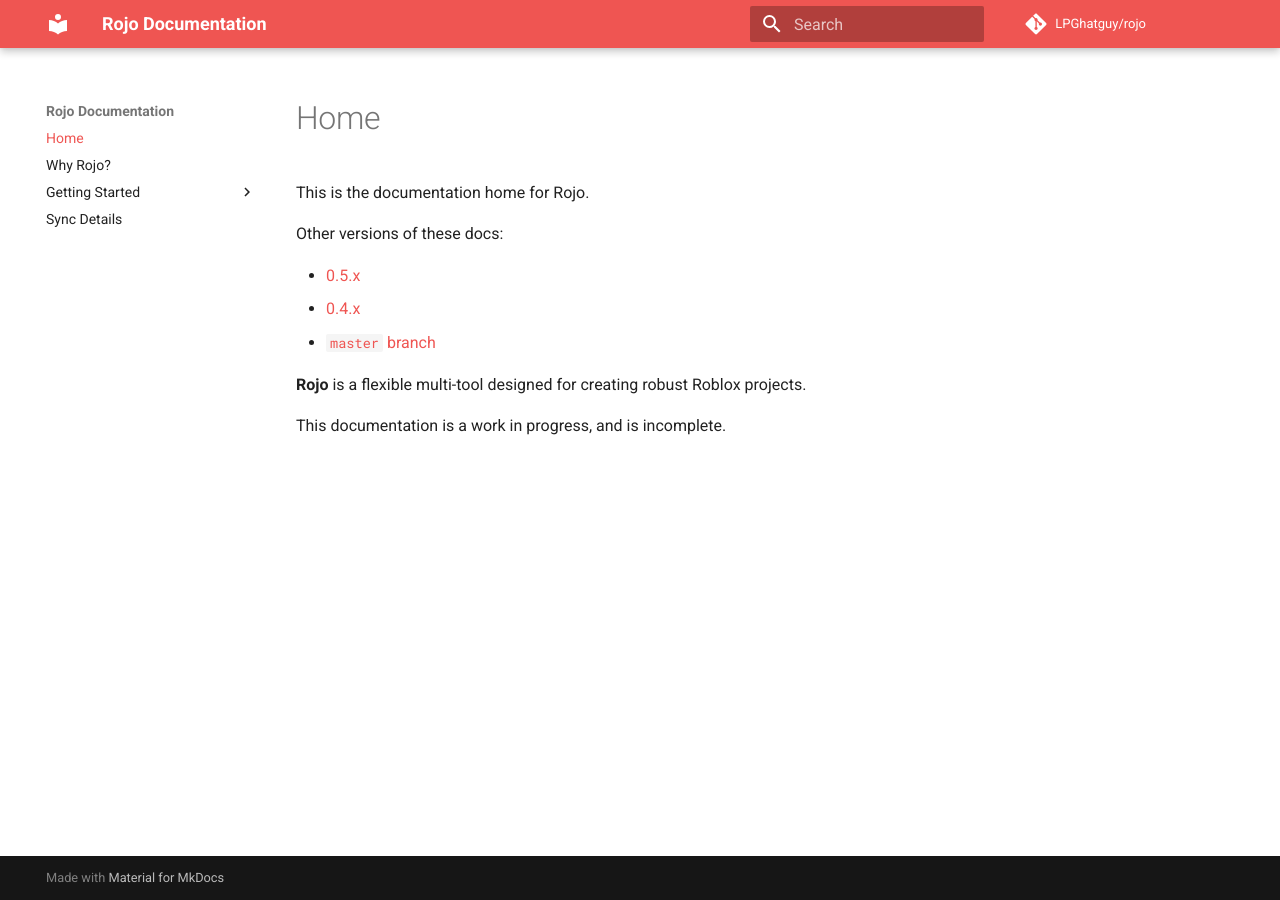
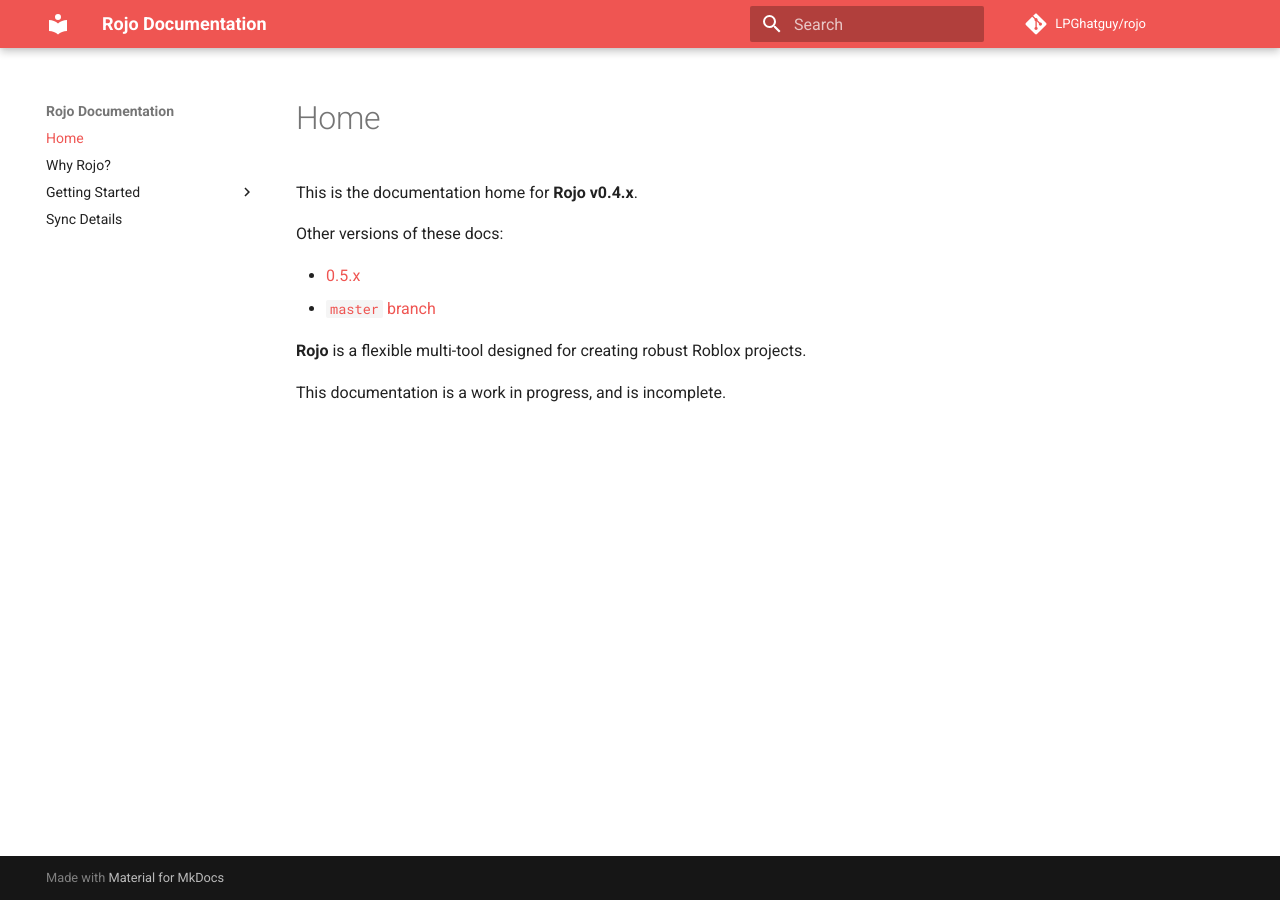
Before and after one commit to rojo-rbx/rojo, an MkDocs documentation site: the page built from docs/index.md, in a window 1280 px wide. Built offline with MkDocs 1.6.1 and Material for MkDocs 9.7.7, drawn with Linux system fonts in a browser that asks for light colours; comment, search, counter and statistics services are not loaded; old or Windows-style settings are respelled for this version of MkDocs.

```diff
--- a/docs/index.md
+++ b/docs/index.md
@@ -1,10 +1,9 @@
 # Home
-This is the documentation home for Rojo.
+This is the documentation home for **Rojo v0.4.x**.
 
 Other versions of these docs:
 
 * [0.5.x](https://lpghatguy.github.io/rojo/0.5.x)
-* [0.4.x](https://lpghatguy.github.io/rojo/0.4.x)
 * [`master` branch](https://lpghatguy.github.io/rojo/master)
 
 **Rojo** is a flexible multi-tool designed for creating robust Roblox projects.
```
